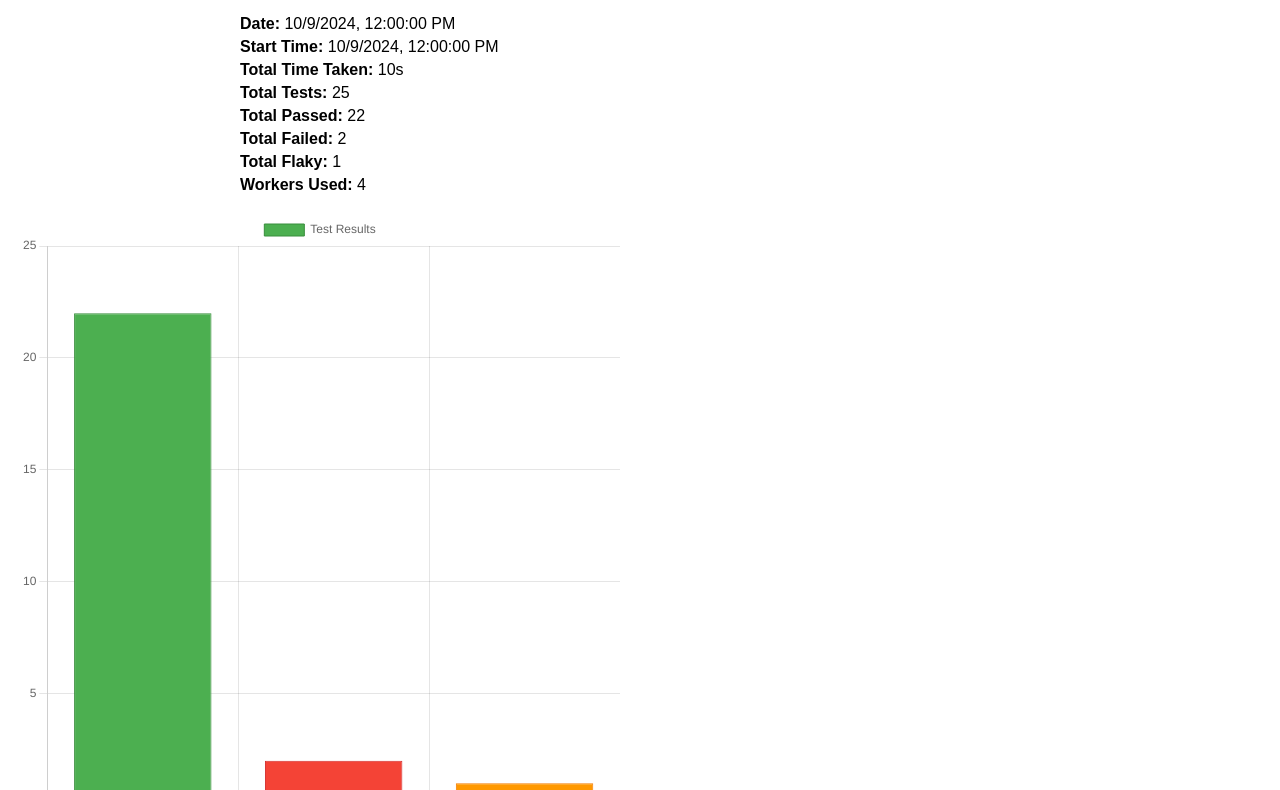
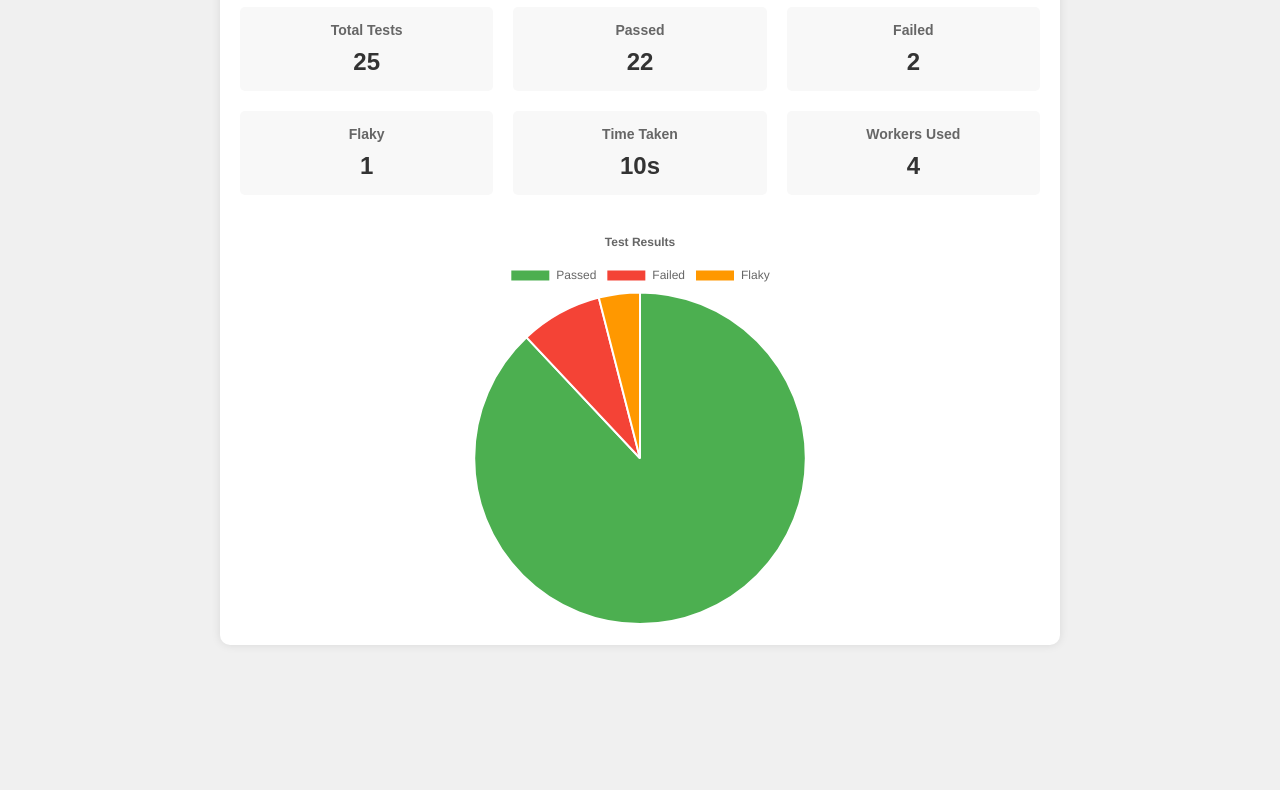
Before and after one commit to azrimangsor/playwright-dashboard, a plain HTML site: page index.html in a window 1280 px wide. Shown: the part 113-903 px from the top of the page. After the commit the page ends 800 px from the top, so only its background shows below. Drawn offline with nearby package versions, Linux system fonts and the light colour scheme.

Commit message:
Update index.html

```diff
--- a/index.html
+++ b/index.html
@@ -1,118 +1,136 @@
 <!DOCTYPE html>
 <html lang="en">
-  <script src="https://cdn.jsdelivr.net/npm/chart.js"></script>
 <head>
     <meta charset="UTF-8">
     <meta name="viewport" content="width=device-width, initial-scale=1.0">
     <title>Playwright Test Run Dashboard</title>
+    <script src="https://cdnjs.cloudflare.com/ajax/libs/Chart.js/3.7.0/chart.min.js"></script>
     <style>
         body {
             font-family: Arial, sans-serif;
-      margin: 20px;
+            margin: 0;
+            padding: 20px;
+            background-color: #f0f0f0;
         }
-    .container {
+        .dashboard {
             max-width: 800px;
-      margin: auto;
+            margin: 0 auto;
+            background-color: white;
+            border-radius: 10px;
+            box-shadow: 0 0 10px rgba(0,0,0,0.1);
+            padding: 20px;
         }
         h1 {
             text-align: center;
+            color: #333;
         }
         .summary {
-      margin: 20px 0;
+            display: grid;
+            grid-template-columns: repeat(auto-fit, minmax(200px, 1fr));
+            gap: 20px;
+            margin-bottom: 30px;
         }
-    .summary p {
-      margin: 5px 0;
+        .summary-item {
+            background-color: #f8f8f8;
+            border-radius: 5px;
+            padding: 15px;
+            text-align: center;
         }
-    canvas {
-      margin: 20px 0;
+        .summary-item h2 {
+            margin: 0;
+            font-size: 14px;
+            color: #666;
+        }
+        .summary-item p {
+            margin: 10px 0 0;
+            font-size: 24px;
+            font-weight: bold;
+            color: #333;
+        }
+        .chart-container {
+            width: 100%;
+            max-width: 400px;
+            margin: 0 auto;
         }
     </style>
 </head>
 <body>
-  <div class="container">
+    <div class="dashboard">
         <h1>Playwright Test Run Dashboard</h1>
-
-    <!-- Summary section -->
         <div class="summary">
-      <h2>Summary</h2>
-      <p><strong>Date:</strong> <span id="date"></span></p>
-      <p><strong>Start Time:</strong> <span id="startTime"></span></p>
-      <p><strong>Total Time Taken:</strong> <span id="totalTime"></span></p>
-      <p><strong>Total Tests:</strong> <span id="totalTests"></span></p>
-      <p><strong>Total Passed:</strong> <span id="totalPassed"></span></p>
-      <p><strong>Total Failed:</strong> <span id="totalFailed"></span></p>
-      <p><strong>Total Flaky:</strong> <span id="totalFlaky"></span></p>
-      <p><strong>Workers Used:</strong> <span id="workersUsed"></span></p>
+            <div class="summary-item">
+                <h2>Total Tests</h2>
+                <p id="totalTests">-</p>
+            </div>
+            <div class="summary-item">
+                <h2>Passed</h2>
+                <p id="totalPassed">-</p>
+            </div>
+            <div class="summary-item">
+                <h2>Failed</h2>
+                <p id="totalFailed">-</p>
+            </div>
+            <div class="summary-item">
+                <h2>Flaky</h2>
+                <p id="totalFlaky">-</p>
+            </div>
+            <div class="summary-item">
+                <h2>Time Taken</h2>
+                <p id="timeTaken">-</p>
+            </div>
+            <div class="summary-item">
+                <h2>Workers Used</h2>
+                <p id="workersUsed">-</p>
+            </div>
+        </div>
+        <div class="chart-container">
+            <canvas id="testResultChart"></canvas>
+        </div>
     </div>
 
-    <!-- Bar chart section -->
-  </div>
-  <canvas id="testChart" style="width:100%;max-width:600px"></canvas>
+    <script>
+        // Sample JSON data (replace this with actual data loading mechanism)
+        const testData = {
+            "date": "2024-10-09T12:00:00.000Z",
+            "startTime": "2024-10-09T12:00:00.000Z",
+            "timeTaken": "10s",
+            "totalTests": 25,
+            "totalPassed": 22,
+            "totalFailed": 2,
+            "totalFlaky": 1,
+            "totalTimeTaken": 10,
+            "workersUsed": 4
+        };
 
-  <script>
-    // Fetch the JSON data from the Playwright test result file
-    fetch('test-result.json')
-      .then(response => response.json())
-      .then(data => {
-        // Populate the summary section with data
-        document.getElementById('date').textContent = new Date(data.date).toLocaleString();
-        document.getElementById('startTime').textContent = new Date(data.startTime).toLocaleString();
-        document.getElementById('totalTime').textContent = data.timeTaken;
-        document.getElementById('totalTests').textContent = data.totalTests;
-        document.getElementById('totalPassed').textContent = data.totalPassed;
-        document.getElementById('totalFailed').textContent = data.totalFailed;
-        document.getElementById('totalFlaky').textContent = data.totalFlaky;
-        document.getElementById('workersUsed').textContent = data.workersUsed;
+        // Update summary information
+        document.getElementById('totalTests').textContent = testData.totalTests;
+        document.getElementById('totalPassed').textContent = testData.totalPassed;
+        document.getElementById('totalFailed').textContent = testData.totalFailed;
+        document.getElementById('totalFlaky').textContent = testData.totalFlaky;
+        document.getElementById('timeTaken').textContent = testData.timeTaken;
+        document.getElementById('workersUsed').textContent = testData.workersUsed;
 
-        // Create the bar chart using Chart.js
-        const ctx = document.getElementById('testChart').getContext('2d');
-        const testChart = new Chart(ctx, {
-          type: 'bar',
+        // Create pie chart
+        const ctx = document.getElementById('testResultChart').getContext('2d');
+        new Chart(ctx, {
+            type: 'pie',
             data: {
                 labels: ['Passed', 'Failed', 'Flaky'],
                 datasets: [{
-              label: 'Test Results',
-              data: [data.totalPassed, data.totalFailed, data.totalFlaky],
-              backgroundColor: ['#4caf50', '#f44336', '#ff9800'],
-              borderColor: ['#388e3c', '#d32f2f', '#f57c00'],
-              borderWidth: 1
+                    data: [testData.totalPassed, testData.totalFailed, testData.totalFlaky],
+                    backgroundColor: ['#4caf50', '#f44336', '#ff9800']
                 }]
             },
             options: {
-            scales: {
-              y: {
-                beginAtZero: true
+                responsive: true,
+                plugins: {
+                    title: {
+                        display: true,
+                        text: 'Test Results'
                     }
                 }
             }
         });
-      })
-      .catch(error => console.error('Error loading JSON data:', error));
     </script>
-
-  <script>
-const xValues = ["Italy", "France", "Spain", "USA", "Argentina"];
-const yValues = [55, 49, 44, 24, 15];
-const barColors = ["red", "green","blue","orange","brown"];
-
-new Chart("myChart", {
-  type: "bar",
-  data: {
-    labels: xValues,
-    datasets: [{
-      backgroundColor: barColors,
-      data: yValues
-    }]
-  },
-  options: {
-    legend: {display: false},
-    title: {
-      display: true,
-      text: "World Wine Production 2018"
-    }
-  }
-});
-</script>
-
 </body>
 </html>
```
Lines whose indentation alone changed are shown as unchanged.
